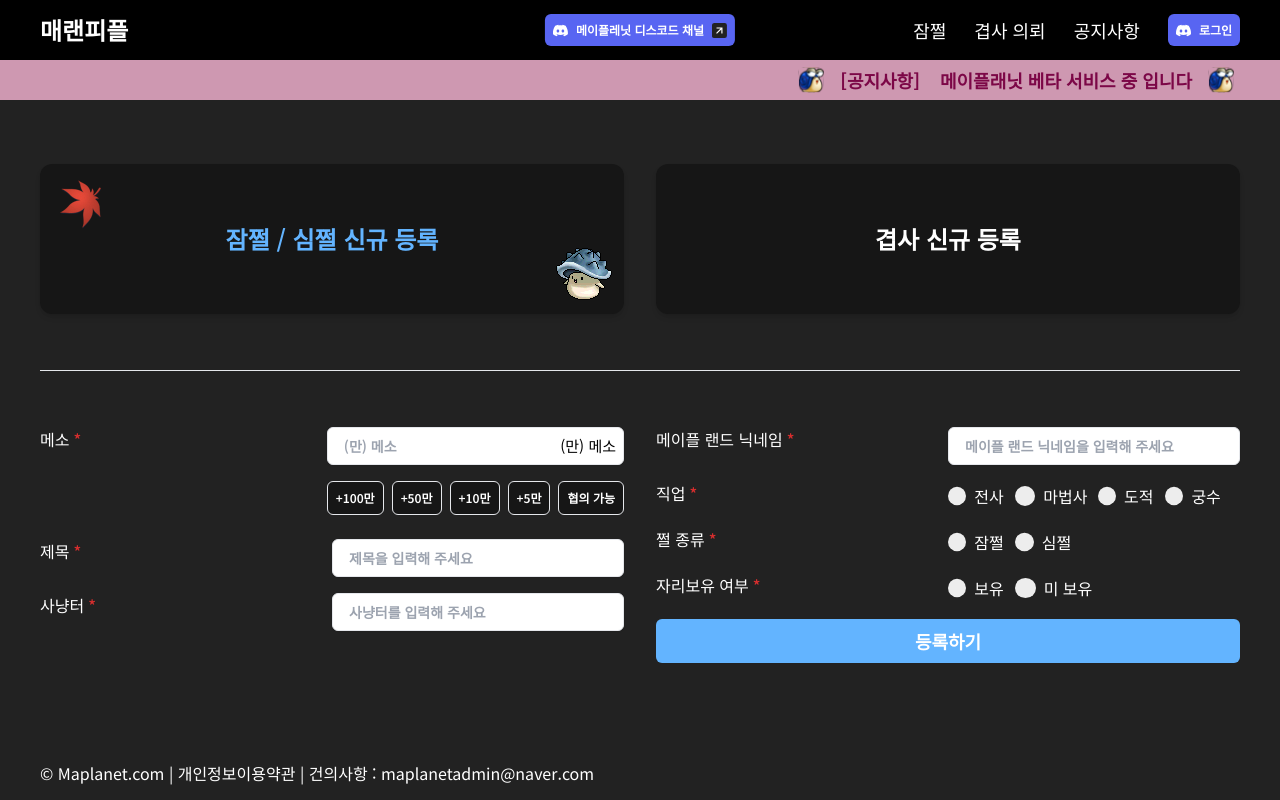
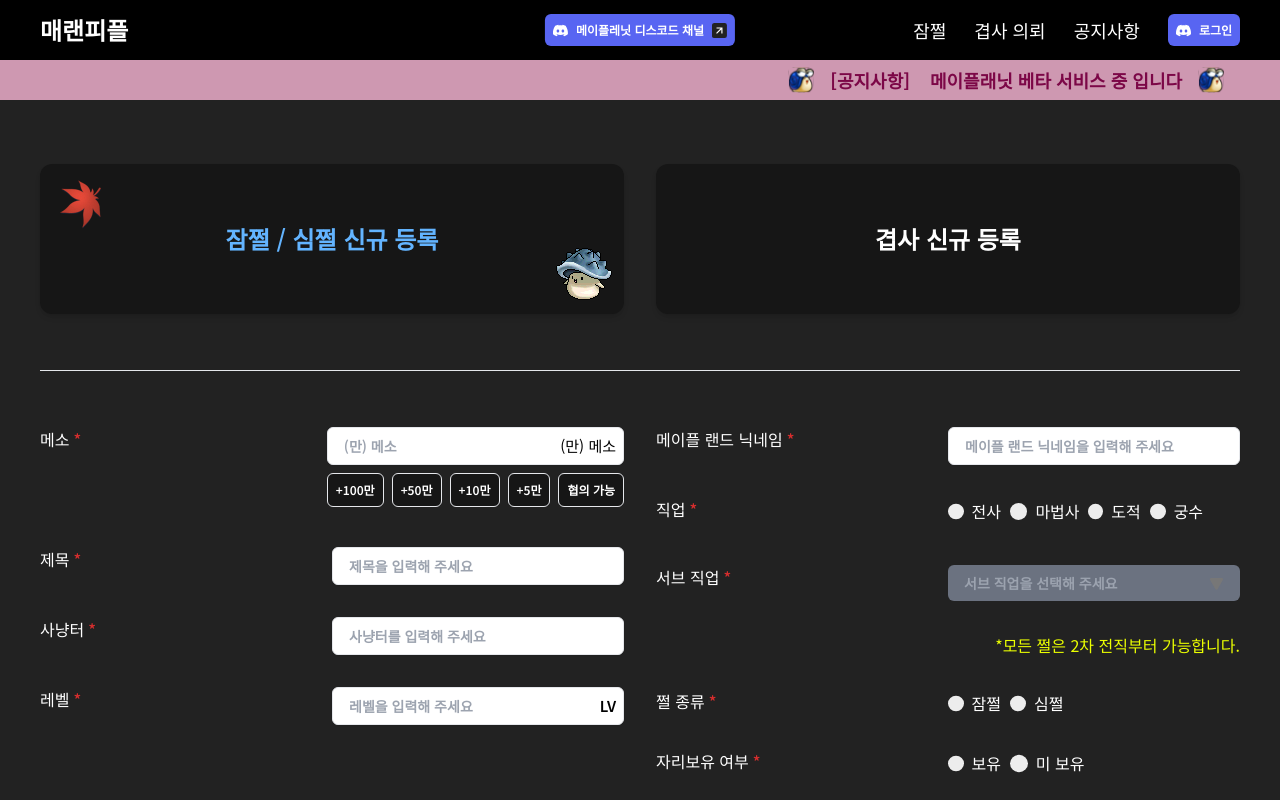
Before and after one commit to osh6006/Maplanet_Front, a Next.js app: page /write in a window 1280 px wide. Shown: the top 800 px of the page. Built offline with nearby package versions, Linux system fonts and the light colour scheme.

Commit message:
Refactor : helper board form 최종 리팩토링

```diff
--- a/src/app/(home)/(write)/components/board-input.tsx
+++ b/src/app/(home)/(write)/components/board-input.tsx
@@ -10,6 +10,8 @@ interface IBoardInputProps {
   control: Control<IHelperPost, any, IHelperPost>;
   name: string;
   label: string;
+  disabled: boolean;
+  icon?: React.ReactNode;
   placeholder: string;
   rules?:
     | Omit<
@@ -24,13 +26,16 @@ const BoardTitleInput: React.FunctionComponent<IBoardInputProps> = ({
   name,
   label,
   placeholder,
-  rules
+  rules,
+  disabled,
+  icon
 }) => {
   return (
     <Controller
       name={name as keyof IHelperPost}
       control={control}
       rules={rules}
+      disabled={disabled}
       render={({ field: { value, onChange, name }, fieldState: { error, invalid } }) => {
         return (
           <div className='flex justify-between gap-y-2'>
@@ -39,11 +44,12 @@ const BoardTitleInput: React.FunctionComponent<IBoardInputProps> = ({
               <Input
                 name='title'
                 type='text'
-                value={value as string}
+                value={(value as string) || ''}
                 invalid={invalid}
                 onChange={onChange}
                 placeholder={placeholder}
                 labelRequired
+                icon={icon}
               />
               {error ? <FormErrorMessage>{error.message}</FormErrorMessage> : null}
             </div>
--- a/src/app/(home)/(write)/components/board-meso-input.tsx
+++ b/src/app/(home)/(write)/components/board-meso-input.tsx
@@ -32,7 +32,7 @@ const BoardMesoInput: React.FunctionComponent<IBoardMesoInputProps> = ({ control
           <div className='flex-col '>
             <div className='flex justify-between gap-y-2'>
               <Label name={name} label='메소' required className='flex-1' />
-              <div className='space-y-4'>
+              <div className='space-y-2'>
                 <Input
                   name={name}
                   type='text'
--- /dev/null
+++ b/src/app/(home)/(write)/components/board-select.tsx
@@ -0,0 +1,72 @@
+import { Control, Controller, RegisterOptions } from 'react-hook-form';
+
+import Label from '@/components/ui/label';
+import Select from '@/components/ui/select';
+import FormErrorMessage from '@/components/ui/form-error-message';
+
+import { IHelperPost, Job } from '@/types';
+
+import { filterJobList } from '@/util/util';
+
+interface IBoardSelectProps {
+  control: Control<IHelperPost, any, IHelperPost>;
+  name: string;
+  label: string;
+  placeholder: string;
+  rules?:
+    | Omit<
+        RegisterOptions<IHelperPost, keyof IHelperPost>,
+        'valueAsNumber' | 'valueAsDate' | 'setValueAs' | 'disabled'
+      >
+    | undefined;
+  jobWatch: string | null;
+}
+
+const BoardSelect: React.FunctionComponent<IBoardSelectProps> = ({
+  control,
+  label,
+  name,
+  placeholder,
+  rules,
+  jobWatch
+}) => {
+  return (
+    <Controller
+      name={name as keyof IHelperPost}
+      control={control}
+      rules={rules}
+      disabled={!jobWatch ? true : false}
+      render={({ field: { value, onChange, name, disabled }, fieldState: { error, invalid } }) => {
+        // 사용자가 체크박스로 1차 직업을 변경하는 경우 자동으로 2차 직업의 첫번째 값으로 변경
+        let newValue = value;
+        if (!filterJobList(jobWatch as Job).some((el: any) => el.value === value)) {
+          newValue = '';
+        }
+        return (
+          <>
+            <div className='flex items-center justify-center space-y-2'>
+              <Label name={name} label={label} required className='flex-1' />
+              <div className='flex-1'>
+                <Select
+                  value={newValue as string}
+                  invalid={invalid}
+                  onChange={onChange}
+                  placeHolder={placeholder}
+                  options={filterJobList(jobWatch as Job)}
+                  disabled={disabled}
+                  isJob
+                />
+              </div>
+            </div>
+            {error ? <FormErrorMessage>{error.message}</FormErrorMessage> : null}
+            <span className='w-full text-right text-yellow'>
+              *모든 쩔은 2차 전직부터 가능합니다.
+            </span>
+          </>
+        );
+      }}
+    />
+  );
+};
+
+export default BoardSelect;
--- a/src/app/(home)/(write)/components/helper-board-form.tsx
+++ b/src/app/(home)/(write)/components/helper-board-form.tsx
@@ -9,6 +9,7 @@ import BoardMesoInput from './board-meso-input';
 import { IHelperPost } from '@/types';
 import BoardRadio from './board-radio';
 import Radio from '@/components/ui/radio';
+import BoardSelect from './board-select';
 
 interface IHelperBoardFormProps {}
 
@@ -23,7 +24,7 @@ const HelperBoardForm: React.FunctionComponent<IHelperBoardFormProps> = () => {
 
   return (
     <form onSubmit={handleSubmit(onSubmit)} className='grid grid-cols-2 gap-x-8'>
-      <div className='flex flex-col gap-y-4'>
+      <div className='flex flex-col gap-y-8'>
         <BoardMesoInput control={control} />
         <BoardInput
           control={control}
@@ -41,6 +42,7 @@ const HelperBoardForm: React.FunctionComponent<IHelperBoardFormProps> = () => {
               value: 30
             }
           }}
+          disabled={false}
         />
         <BoardInput
           control={control}
@@ -58,9 +60,35 @@ const HelperBoardForm: React.FunctionComponent<IHelperBoardFormProps> = () => {
               value: 12
             }
           }}
+          disabled={false}
+        />
+
+        <BoardInput
+          control={control}
+          name='level'
+          label='레벨'
+          placeholder='레벨을 입력해 주세요'
+          rules={{
+            required: '레벨은 필수로 입력해야 합니다.',
+            pattern: {
+              value: /^[0-9]*$/,
+              message: '숫자만 입력 가능합니다.'
+            },
+            max: {
+              message: '200Lv 이상은 입력이 불가능 합니다.',
+              value: 200
+            },
+
+            min: {
+              message: '최소 10Lv 이상이어야 합니다. ',
+              value: 10
+            }
+          }}
+          icon={<span className=' items-center text-[15px] font-semibold text-black'>LV</span>}
+          disabled={false}
         />
       </div>
-      <div className='flex flex-col gap-y-4'>
+      <div className='flex flex-col gap-y-8'>
         <BoardInput
           control={control}
           name='maple_nickname'
@@ -77,6 +105,7 @@ const HelperBoardForm: React.FunctionComponent<IHelperBoardFormProps> = () => {
               value: 12
             }
           }}
+          disabled={false}
         />
         <BoardRadio
           control={control}
@@ -89,6 +118,15 @@ const HelperBoardForm: React.FunctionComponent<IHelperBoardFormProps> = () => {
             { id: '도적', label: '도적', value: '도적' },
             { id: '궁수', label: '궁수', value: '궁수' }
           ]}
+        />
+
+        <BoardSelect
+          control={control}
+          jobWatch={jobWatch}
+          label='서브 직업'
+          name='sub_job'
+          placeholder='서브 직업을 선택해 주세요'
+          rules={{ required: '서브 직업을 선택해 주세요' }}
         />
 
         <BoardRadio
@@ -113,7 +151,7 @@ const HelperBoardForm: React.FunctionComponent<IHelperBoardFormProps> = () => {
           ]}
         />
         <div className=''>
-          <Button size='wide' color='main'>
+          <Button size='wide' color='main' disabled={false}>
             등록하기
           </Button>
         </div>
--- a/src/components/ui/badge.tsx
+++ b/src/components/ui/badge.tsx
@@ -16,9 +16,9 @@ const Badge: React.FunctionComponent<IBadgeProps> = ({ size = 'basic', children,
   return (
     <div
       className={clsx(
-        'flex items-center justify-center gap-x-2 text-sm text-white',
+        'flex items-center justify-center gap-x-2 rounded-sm text-sm text-white',
         size ? sizes[size] : '',
-        className ? className : ''
+        className
       )}>
       {children}
     </div>
--- a/src/components/ui/radio.tsx
+++ b/src/components/ui/radio.tsx
@@ -25,10 +25,10 @@ const Radio: React.FunctionComponent<IRadioProps> = ({ label, name, icon, onChan
       />
       {icon}
       <label htmlFor={props.id} className='hidden focus:ring-2 focus:ring-main peer-checked:block'>
-        <Icon src='/svgs/check-true.svg' alt='chektrue' size={30} />
+        <Icon src='/svgs/check-true.svg' alt='chektrue' size={25} />
       </label>
       <label htmlFor={props.id} className='block peer-checked:hidden'>
-        <Icon src='/svgs/check-false.svg' alt='chektrue' size={30} />
+        <Icon src='/svgs/check-false.svg' alt='chektrue' size={25} />
       </label>
       <label htmlFor={props.id} className='flex w-full gap-x-2 peer-checked:text-main'>
         {label}
--- a/src/components/ui/select.tsx
+++ b/src/components/ui/select.tsx
@@ -48,7 +48,7 @@ const Select: React.FunctionComponent<ISelectProps> = ({
         type='button'
         onClick={() => setIsOpen(!isOpen)}
         className={clsx(
-          'flex h-[30px] w-full items-center justify-between rounded-md px-4 py-2 text-sm font-semibold focus:border-none focus:outline-none',
+          'flex w-full items-center justify-between rounded-md px-4 py-2 text-sm font-semibold focus:border-none focus:outline-none',
           invalid ? 'focus:ring-2 focus:ring-warning' : 'focus:ring-2 focus:ring-main',
           disabled ? 'cursor-not-allowed bg-gray-500 text-gray-400' : 'bg-white'
         )}>
@@ -59,35 +59,19 @@ const Select: React.FunctionComponent<ISelectProps> = ({
       </button>
 
       {isOpen && (
-        <ul className='absolute right-0 mt-2  w-full overflow-hidden rounded-md border bg-transparent'>
+        <ul className='absolute right-0 z-10 mt-2 w-full overflow-hidden rounded-md border bg-transparent bg-white'>
           {options?.map((option) => (
             <li
               key={option?.value}
               onClick={() => handleOptionClick(option)}
               className='relative h-[38px] cursor-pointer bg-cover '>
+              {option.imgUrl ? (
+                <>
                   <div
                     className={clsx(
-                  'absolute left-2 top-2 z-[20] text-sm ',
-                  option?.imgUrl ? 'text-white' : 'text-black'
-                )}>
-                {isJob ? (
-                  <>
-                    <div className='flex items-center gap-x-2'>
-                      <Badge
-                        size='select'
-                        className={
-                          option?.name?.split(' ')[0] === '2차' ? 'bg-teal-500' : 'bg-violet-500'
-                        }>
-                        {option?.name?.split(' ')[0] || ''}
-                      </Badge>
-                      {option?.name?.split(' ')[1] || ''}
-                    </div>
-                  </>
-                ) : (
-                  <>{option?.name}</>
-                )}
-              </div>
-              {option.imgUrl ? (
+                      'absolute left-2 top-2 text-sm ',
+                      option?.imgUrl ? 'z-[20] text-white' : 'z-[20] text-black'
+                    )}></div>
                   <div
                     className={clsx(
                       'absolute inset-0 z-[10] w-full blur-sm transition-all hover:blur-none'
@@ -102,13 +86,26 @@ const Select: React.FunctionComponent<ISelectProps> = ({
                       height: 'auto'
                     }}
                   />
+                </>
               ) : (
-                <div
-                  className={clsx(
-                    'absolute inset-0 z-[10] w-full transition-all ',
-                    'bg-white hover:bg-slate-300'
+                <>
+                  <div className='flex h-full w-full items-center justify-center px-2 transition-colors hover:bg-slate-300'>
+                    {isJob ? (
+                      <div className='flex w-full items-center gap-x-2 '>
+                        <Badge
+                          size='select'
+                          className={
+                            option?.name?.split(' ')[0] === '2차' ? 'bg-green' : 'bg-violet'
+                          }>
+                          {option?.name?.split(' ')[0] || ''}
+                        </Badge>
+                        {option?.name?.split(' ')[1] || ''}
+                      </div>
+                    ) : (
+                      <p>{option?.name}</p>
                     )}
-                />
+                  </div>
+                </>
               )}
             </li>
           ))}
```
Lines whose indentation alone changed are shown as unchanged.
